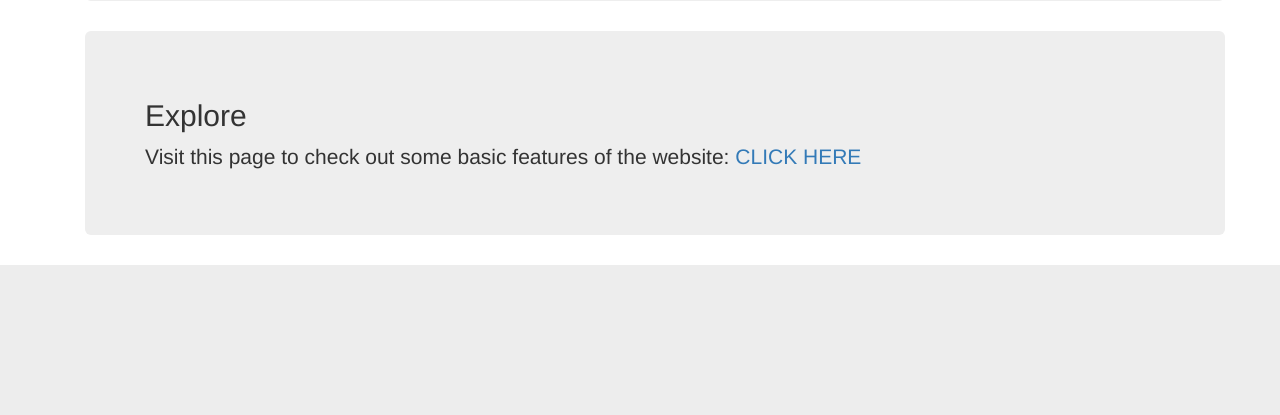
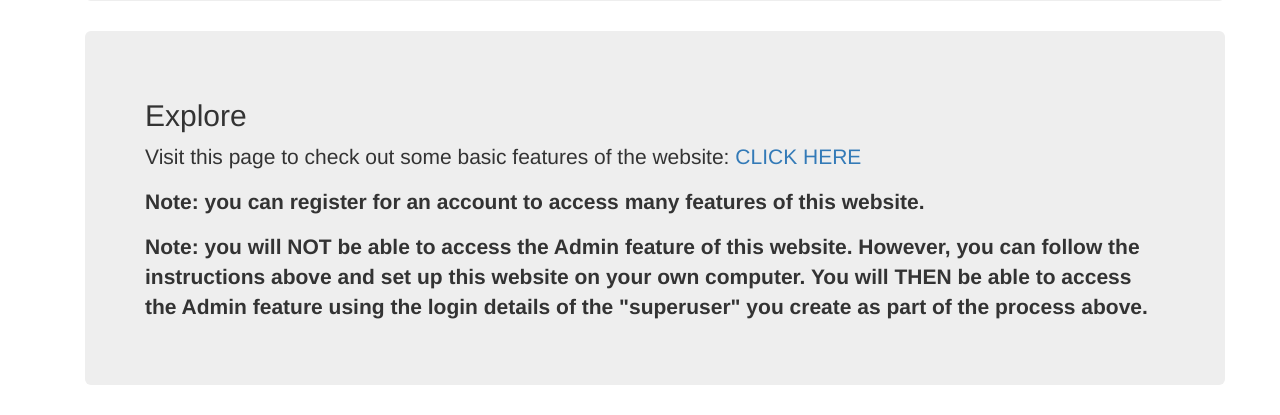
Before and after one commit to MrN83/DjangoWorkSample, a Django app: template sample_project/templates/sample_app/index.html in a window 1280 px wide. Shown: the part 1267-1682 px from the top of the page. Before the commit the page ends 1532 px from the top, so only its background shows below. Run offline with Django 4.2, Linux system fonts and the light colour scheme; the template is opened without the code that fills it, so the values that code supplies are empty; some libraries are stand-ins or nearby versions.

Commit message:
Clarify logins for production website
Clarify logins for production website

```diff
--- a/sample_project/templates/sample_app/index.html
+++ b/sample_project/templates/sample_app/index.html
@@ -28,6 +28,10 @@
         <h2>Explore</h2>
         <!--What out: there shouldn't be any unnecessary space in the template tag below! -->
         <p>Visit this page to check out some basic features of the website: <a href="{% url 'sample_app:features_test'%}">CLICK HERE</a></p>
+        <p><strong>Note: you can register for an account to access many features of this website.</strong></p>
+        <p><strong>Note: you will NOT be able to access the Admin feature of this website. However, you can follow the instructions above
+        and set up this website on your own computer. You will THEN be able to access the Admin feature using the login details of the
+      "superuser" you create as part of the process above.</strong></p>
       </div>
     </div>
 {%endblock%}
```
